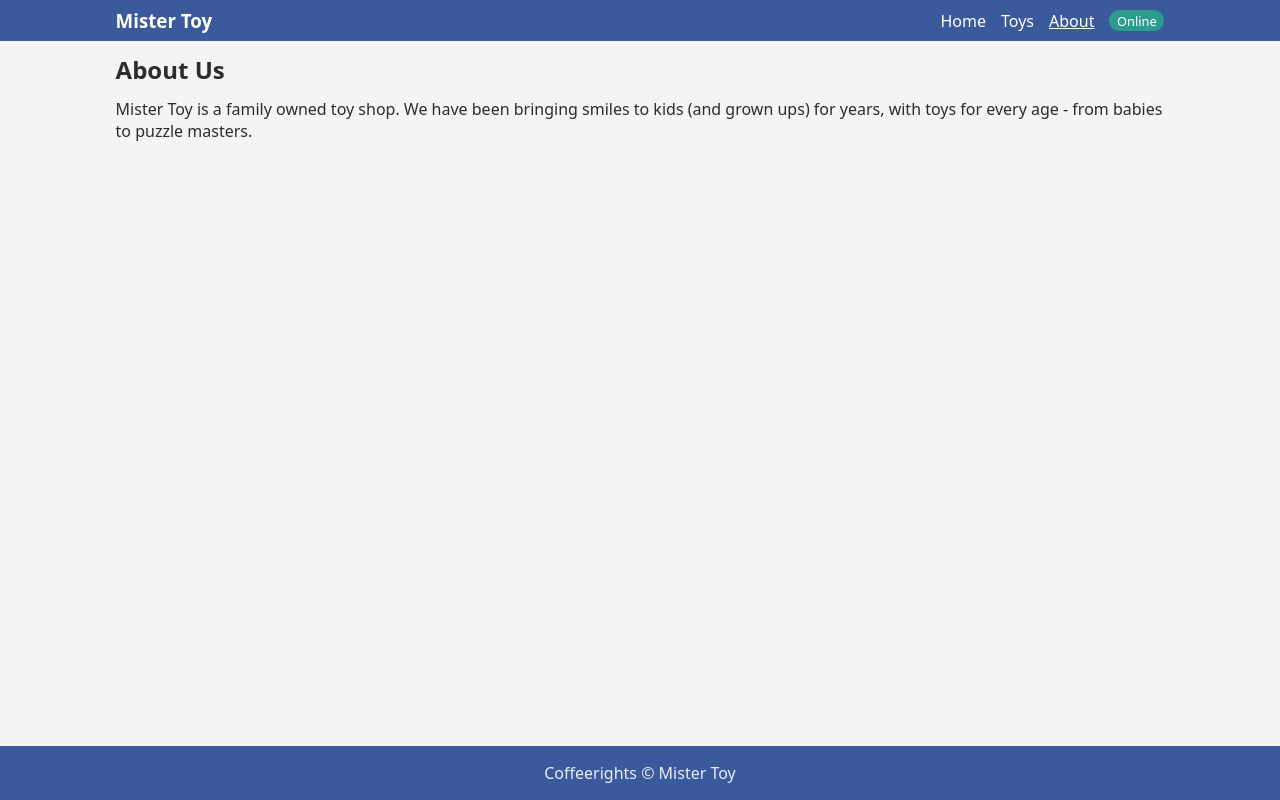
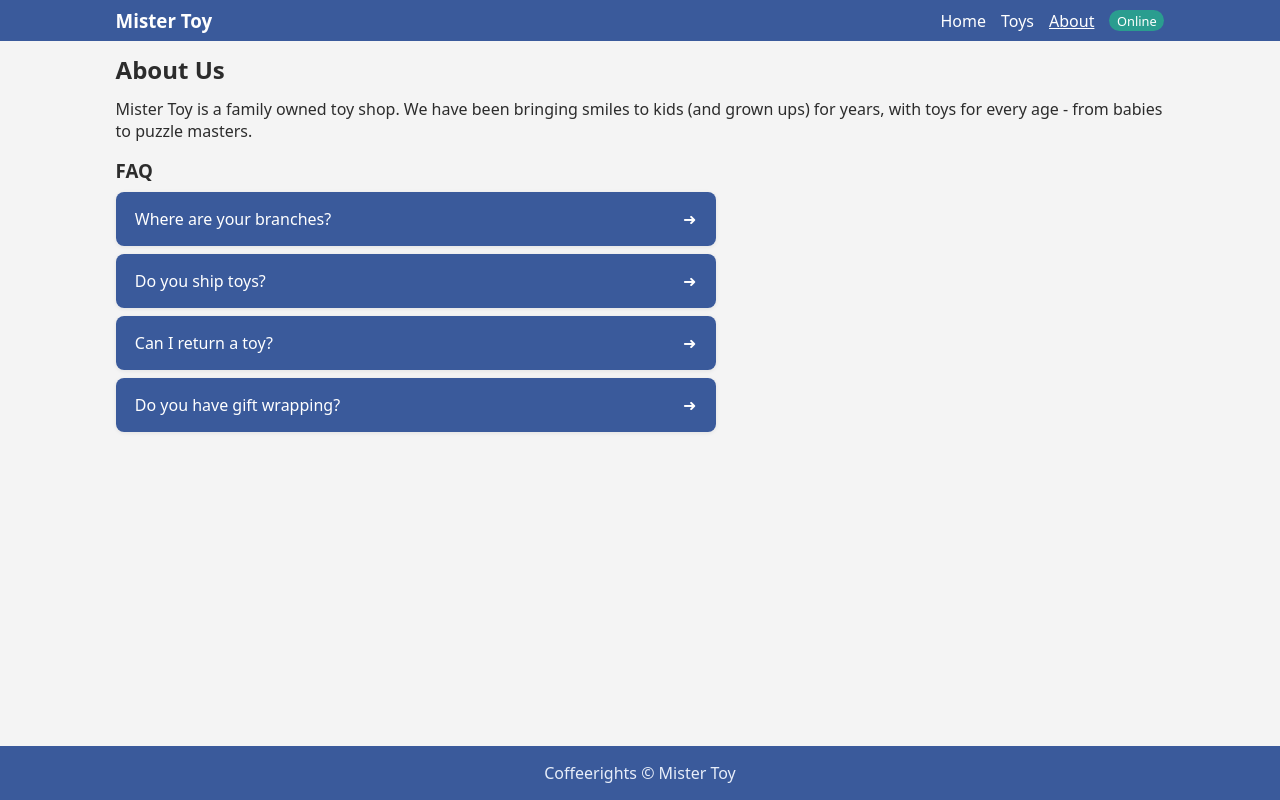
Before and after one commit to Arad-Hanan/mistertoy-frontend, a React (Vite) app: page /about in a window 1280 px wide. Built offline with nearby package versions, Linux system fonts and the light colour scheme.

Commit message:
Add Accordion component with sliding animation (FAQ in About page)

```diff
--- /dev/null
+++ b/src/assets/style/cmps/Accordion.css
@@ -0,0 +1,59 @@
+.accordion {
+  display: flex;
+  flex-direction: column;
+  gap: .5em;
+  max-width: 600px;
+}
+
+.accordion-item {
+  border-radius: var(--radius);
+  overflow: hidden;
+  background-color: white;
+  box-shadow: 0 1px 4px rgb(0 0 0 / .08);
+}
+
+.accordion-title {
+  display: flex;
+  justify-content: space-between;
+  align-items: center;
+  width: 100%;
+  padding: 1em 1.2em;
+  border: none;
+  background-color: var(--clr1);
+  color: white;
+  font: inherit;
+  text-align: start;
+  transition: background-color .2s;
+}
+
+.accordion-title:hover {
+  background-color: #2f4c86;
+}
+
+.accordion-title .arrow {
+  transition: transform .3s;
+}
+
+.accordion-item.open .accordion-title .arrow {
+  transform: rotate(90deg);
+}
+
+/* Sliding animation - grid rows animate from 0fr to 1fr */
+.accordion-content {
+  display: grid;
+  grid-template-rows: 0fr;
+  transition: grid-template-rows .35s ease;
+}
+
+.accordion-item.open .accordion-content {
+  grid-template-rows: 1fr;
+}
+
+.accordion-inner {
+  overflow: hidden;
+}
+
+.accordion-inner > * {
+  margin: 0;
+  padding: 1em 1.2em;
+}
--- a/src/assets/style/main.css
+++ b/src/assets/style/main.css
@@ -18,3 +18,4 @@
 @import 'cmps/ToyEdit.css';
 @import 'cmps/NicePopup.css';
 @import 'cmps/Chat.css';
+@import 'cmps/Accordion.css';
--- /dev/null
+++ b/src/cmps/Accordion.jsx
@@ -0,0 +1,41 @@
+import { useState } from 'react'
+
+// Renders a list of collapsible items - only one item is open at a time
+export function Accordion({ items }) {
+    const [openIdx, setOpenIdx] = useState(null)
+
+    function onToggle(idx) {
+        setOpenIdx(prevIdx => prevIdx === idx ? null : idx)
+    }
+
+    return (
+        <ul className="accordion clean-list">
+            {items.map((item, idx) =>
+                <AccordionItem
+                    key={item.title}
+                    title={item.title}
+                    isOpen={openIdx === idx}
+                    onToggle={() => onToggle(idx)}
+                >
+                    {item.content}
+                </AccordionItem>
+            )}
+        </ul>
+    )
+}
+
+function AccordionItem({ title, isOpen, onToggle, children }) {
+    return (
+        <li className={`accordion-item ${isOpen ? 'open' : ''}`}>
+            <button className="accordion-title" onClick={onToggle} aria-expanded={isOpen}>
+                <span>{title}</span>
+                <span className="arrow">➜</span>
+            </button>
+            <section className="accordion-content">
+                <div className="accordion-inner">
+                    {children}
+                </div>
+            </section>
+        </li>
+    )
+}
--- a/src/pages/AboutUs.jsx
+++ b/src/pages/AboutUs.jsx
@@ -1,8 +1,32 @@
+import { Accordion } from '../cmps/Accordion.jsx'
+
+const faqs = [
+    {
+        title: 'Where are your branches?',
+        content: <p>We have branches in Tel Aviv, Hadera and Bat Yam.</p>
+    },
+    {
+        title: 'Do you ship toys?',
+        content: <p>Yes! We ship all over the country, delivery takes 3-5 business days.</p>
+    },
+    {
+        title: 'Can I return a toy?',
+        content: <p>Sure - you can return any toy within 14 days, as long as it is in its original box.</p>
+    },
+    {
+        title: 'Do you have gift wrapping?',
+        content: <p>Every toy can be gift wrapped for free, just ask at the counter.</p>
+    },
+]
+
 export function AboutUs() {
     return (
         <section className="about-us">
             <h2>About Us</h2>
             <p>Mister Toy is a family owned toy shop. We have been bringing smiles to kids (and grown ups) for years, with toys for every age - from babies to puzzle masters.</p>
+
+            <h3>FAQ</h3>
+            <Accordion items={faqs} />
         </section>
     )
 }
```
